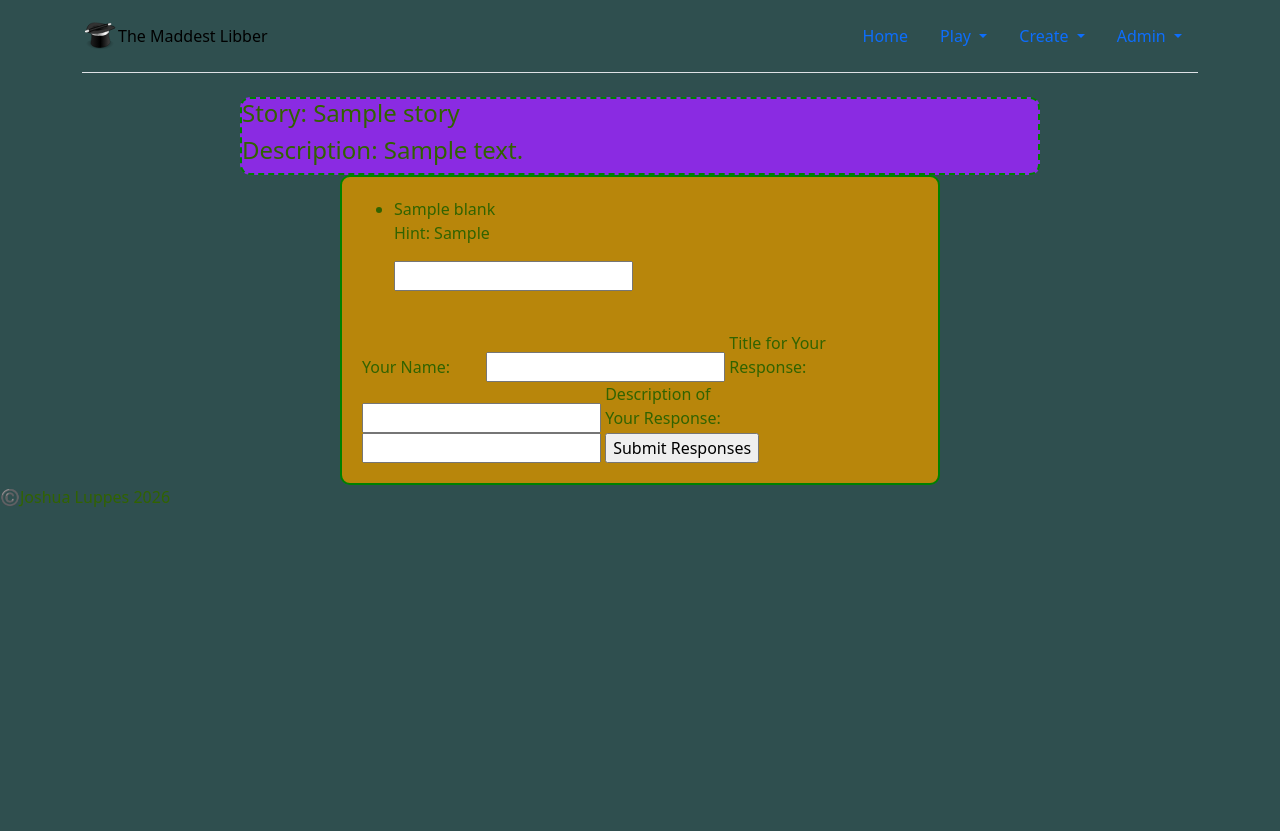
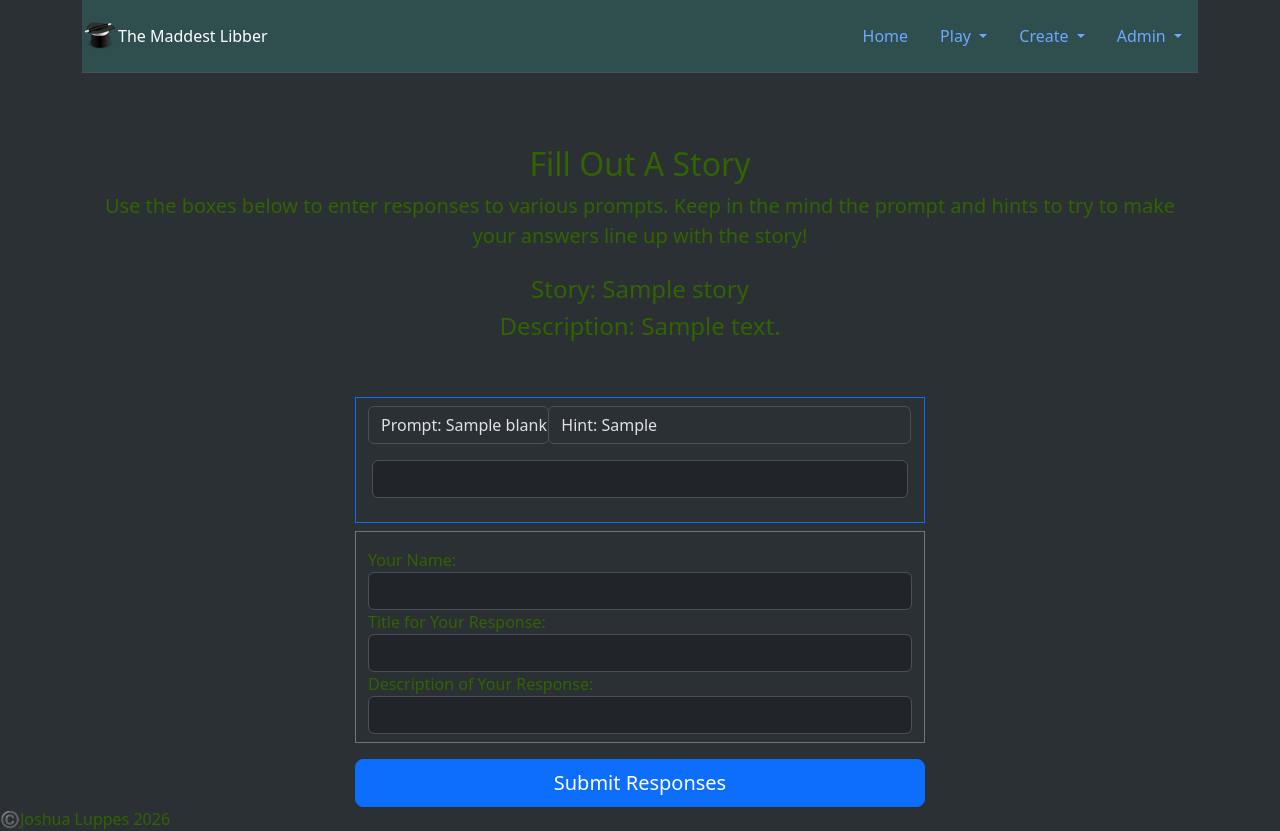
Before and after one commit to JLuppes/MaddestLibber, a Flask app: page /play/respond?storyId=1 in a window 1280 px wide. Before the commit the page ends 507 px from the top, so only its background shows below. Run offline with Flask 3, Linux system fonts and the light colour scheme; tables that the repository leaves empty hold one stand-in row (values such as "Sample post").

Commit message:
Add bootstrap styling to respond form

```diff
--- a/blueprints/play/templates/respond.html
+++ b/blueprints/play/templates/respond.html
@@ -1,35 +1,93 @@
 {%extends 'base.html'%} {% block content %}
+<div class="py-5 text-center">
+  <h1 class="h2">Fill Out A Story</h1>
+  <p class="lead">
+    Use the boxes below to enter responses to various prompts. Keep in the mind
+    the prompt and hints to try to make your answers line up with the story!
+  </p>
+  <br />
   <div class="titleBox">
     <div class="titleCard">
       <h4>Story: {{storyName}}</h4>
       <h4>Description: {{storyDescription}}</h4>
     </div>
   </div>
-
+</div>
+<div class="row justify-content-center">
+  <div class="col-6">
     <form action="" method="POST">
-  <ul>
+      <div class="row">
         {% for i, thisRequest in enumerate(blanks) %}
-    <li>
-      <label for="response">{{thisRequest.name}}</label>
-
-      <p>{% if thisRequest.hint %}Hint: {{thisRequest.hint}}{% endif %}</p>
-
-      <input name="response" id="response" type="text" />
-    </li>
+        <div class="col-12 border border-primary mb-2">
+          <div class="row mt-0 mb-3 mt-2">
+            <div class="input-group has-validation">
+              <div class="col-4">
+                <span class="input-group-text"
+                  ><label for="response" class="form-label"
+                    >Prompt: {{thisRequest.name}}</label
+                  ></span
+                >
+              </div>
+              <div class="col-8">
+                <span class="input-group-text"
+                  ><p>
+                    Hint: {% if thisRequest.hint
+                    %}{{thisRequest.hint}}{%else%}(none){% endif %}
+                  </p>
+                </span>
+              </div>
+            </div>
+          </div>
+          <div class="row mx-xl-1">
+            <input
+              class="form-control"
+              aria-label="Text response to prompt"
+              name="response"
+              id="response"
+              type="text"
+              required
+            />
+          </div>
           <br />
+        </div>
         {% endfor %}
-  </ul>
-
-  <label for="userName">Your Name:</label>
-  <input type="text" name="userName" id="userName" />
-  <label for="responseTitle">Title for Your Response:</label>
-  <input type="text" name="responseTitle" id="responseTitle" />
-  <label for="responseDescription">Description of Your Response:</label>
-  <input type="text" name="responseDescription" id="responseDescription" />
-
+      </div>
+      <div class="row border border-secondary mb-3 pb-2">
+        <div class="gy-3">
+          <label class="form-label" for="userName">Your Name:</label>
+          <input
+            class="form-control"
+            type="text"
+            name="userName"
+            id="userName"
+          />
+          <label class="form-label" for="responseTitle"
+            >Title for Your Response:</label
+          >
+          <input
+            class="form-control"
+            type="text"
+            name="responseTitle"
+            id="responseTitle"
+          />
+          <label class="form-label" for="responseDescription"
+            >Description of Your Response:</label
+          >
+          <input
+            class="form-control"
+            type="text"
+            name="responseDescription"
+            id="responseDescription"
+          />
+        </div>
         <input type="hidden" name="story_id" value="{{storyId}}" />
-
-  <input type="submit" value="Submit Responses" />
+      </div>
+      <div class="row">
+        <button class="w-100 btn btn-primary btn-lg" type="submit">
+          Submit Responses
+        </button>
+      </div>
     </form>
-
+  </div>
+</div>
 {%endblock%}
--- a/static/style.css
+++ b/static/style.css
@@ -6,12 +6,6 @@ header {
 
 h1 {
   color: green;
-}
-
-form {
-  max-width: 600px;
-  margin: 0 auto;
-  padding: 20px;
 }
 
 .error {
@@ -24,7 +18,15 @@ form {
   justify-content: center;
 }
 
-form div {
+p {
+  margin-bottom: 0rem;
+}
+
+.form-label {
+  margin-bottom: 0rem;
+}
+
+/* form div {
   margin: 10px 0;
 }
 
@@ -34,10 +36,13 @@ label {
 }
 
 form {
+  max-width: 600px;
+  margin: 0 auto;
+  padding: 20px;
   border: 2px solid green;
   border-radius: 10px;
   background-color: darkgoldenrod;
-}
+} */
 
 .storyListContainer {
   display: flex;
@@ -63,7 +68,7 @@ form {
   width: auto;
 }
 
-.titleBox {
+/* .titleBox {
   display: flex;
   justify-content: center;
   align-items: center;
@@ -74,7 +79,7 @@ form {
   border-radius: 10px;
   background-color: blueviolet;
   min-width: 50em;
-}
+} */
 
 .storyBox {
   border: 4px green double;
--- a/templates/base.html
+++ b/templates/base.html
@@ -1,45 +1,50 @@
-<!DOCTYPE html>
-<html lang="en">
+<!doctype html>
+<html lang="en" data-bs-theme="dark">
+
 <head>
-    <meta charset="UTF-8">
-    <meta name="viewport" content="width=device-width, initial-scale=1.0">
+    <meta charset="UTF-8" />
+    <meta name="viewport" content="width=device-width, initial-scale=1.0" />
+
     {# Title Block #}
     <title>{%block title%}MaddestLibber{%endblock%}</title>
-    <link rel="shortcut icon" href="{{ url_for('static', filename='favicon.ico') }}">
+    <link rel="shortcut icon" href="{{ url_for('static', filename='favicon.ico') }}" />
+
     {%block head%}
         {# CSS Reset - Josh's Custom CSS Reset https://www.joshwcomeau.com/css/custom-css-reset/ #}
-        <link rel="stylesheet" href="{{url_for('static', filename='reset.css')}}">
+        <link rel="stylesheet" href="{{url_for('static', filename='reset.css')}}" />
         {# Bootstrap CSS #}
         <link href="https://cdn.jsdelivr.net/npm/bootstrap@5.3.8/dist/css/bootstrap.min.css" rel="stylesheet"
-            integrity="sha384-sRIl4kxILFvY47J16cr9ZwB07vP4J8+LH7qKQnuqkuIAvNWLzeN8tE5YBujZqJLB" crossorigin="anonymous">
+            integrity="sha384-sRIl4kxILFvY47J16cr9ZwB07vP4J8+LH7qKQnuqkuIAvNWLzeN8tE5YBujZqJLB" crossorigin="anonymous" />
         {# Custom CSS #}
-        <link rel="stylesheet" href="{{url_for('static', filename='style.css')}}">
+        <link rel="stylesheet" href="{{url_for('static', filename='style.css')}}" />
     {%endblock%}
 </head>
 
-<body>
+<body class="bg-body-tertiary" cz-shortcut-listen="true">
     {# Header #}
     <div class="container">
         <header class="d-flex flex-wrap justify-content-center py-3 mb-4 border-bottom">
             {# Include our Nav Bar #}
             {%block navbar%}{% include 'components/navbar.html'%}{%endblock%}
             {%block header%}
-
             {%endblock%}
         </header>
     </div>
 
+    {# Main Content #}
+    <main>
+        <div class="container">
             {# Display error messages (if any) #}
             {% if error %}
             <p class="error">{{error}}</p>
-    {% endif %}
-
-    {# Display flashed messages #}
+            {% endif %} {# Display flashed messages #}
             {% with messages = get_flashed_messages(with_categories=true) %}
             {% if messages %}
-    <ul class=flashes>
+            <ul class="flashes">
                 {% for category, message in messages %}
-        <li class="alert alert-dismissible fade show {{ category }} alert-{{ category }}" role="alert">{{ message }}</li>
+                <li class="alert alert-dismissible fade show {{ category }} alert-{{ category }}" role="alert">
+                    {{ message }}
+                </li>
                 {% endfor %}
             </ul>
             {% endif %}
@@ -47,11 +52,13 @@
 
             {# Templates will add their own content here #}
             {% block content %}{% endblock %}
+        </div>
+    </main>
 
     {# Page footer #}
     {%block footer%}©️Joshua Luppes 2026{%endblock%}
 
-    {# Scripts #}
+    {#Scripts #}
     {%block scripts%}
         {# Bootstrap Script #}
         <script src="https://cdn.jsdelivr.net/npm/bootstrap@5.3.8/dist/js/bootstrap.bundle.min.js"
@@ -61,4 +68,5 @@
         <script src="{{url_for('static', filename='script.js')}}"></script>
     {%endblock%}
 </body>
+
 </html>
```
Lines whose indentation alone changed are shown as unchanged.
